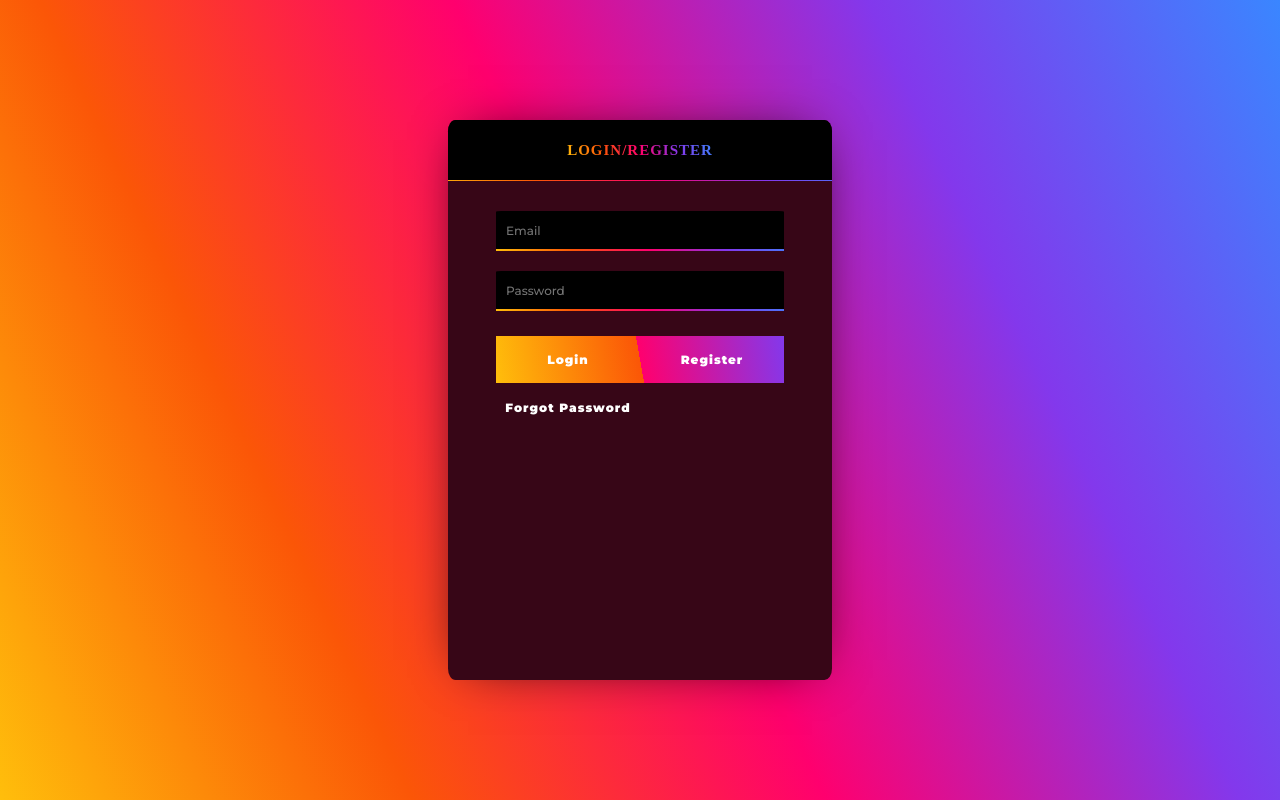
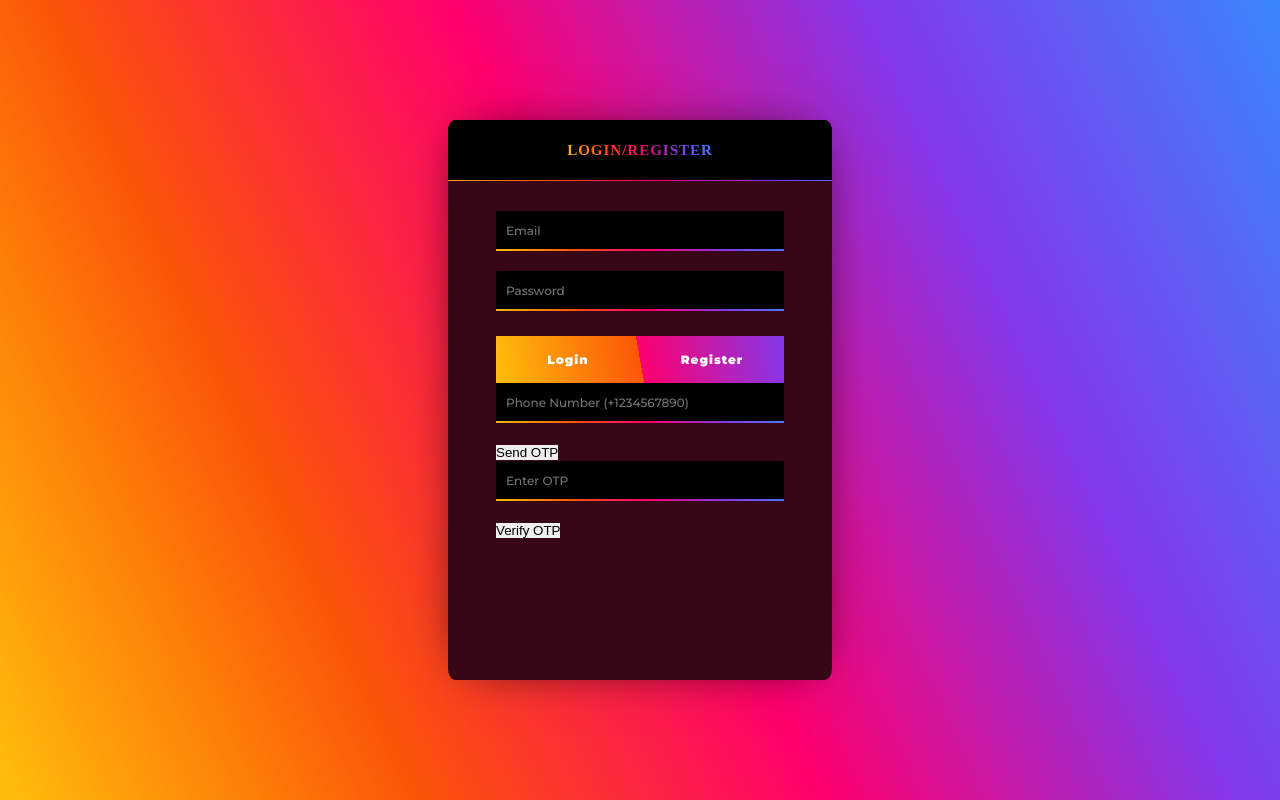
Before and after one commit to Evan0234/login.zeeps.me, a plain HTML site: page index.html in a window 1280 px wide. Drawn offline with Linux system fonts and the light colour scheme; no server answers; a web font is replaced by a local one.

Commit message:
Update index.html

```diff
--- a/index.html
+++ b/index.html
@@ -21,7 +21,7 @@
     <div id="content_container">
         <div id="form_container">
             <div id="form_header_container">
-                <h2 id="form_header"> Login/Register </h2>
+                <h2 id="form_header">Login/Register</h2>
             </div>
 
             <div id="form_content_container">
@@ -34,6 +34,18 @@
                         <button onclick="register()">Register</button>
                         <button onclick="window.location.href='https://zeeps.me/forgot'">Forgot Password</button>
                     </div>
+
+                    <br/>
+
+                    <!-- Phone Number Input for SMS Verification -->
+                    <input type="tel" id="phoneNumber" placeholder="Phone Number (+1234567890)">
+                    <button onclick="sendOTP()">Send OTP</button>
+
+                    <input type="text" id="otp" placeholder="Enter OTP">
+                    <button onclick="verifyOTP()">Verify OTP</button>
+
+                    <!-- Container for reCAPTCHA -->
+                    <div id="recaptcha-container"></div>
                 </div>
             </div>
         </div>
```
